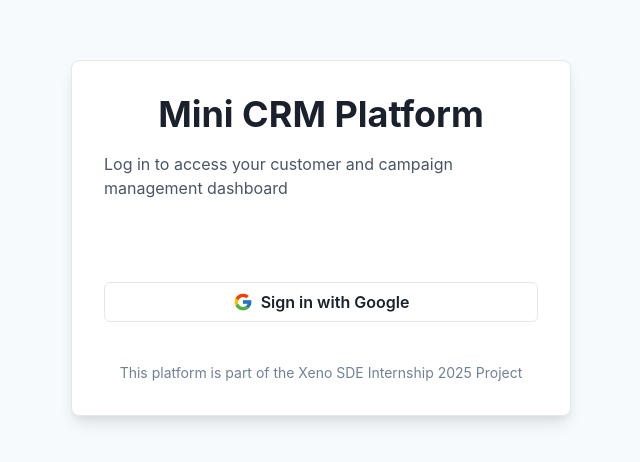
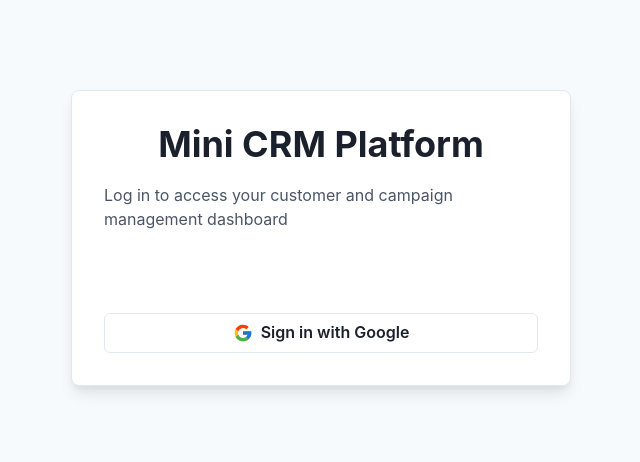
Before and after one commit to SoumyadipOjha/SmartServe-CRM-Frontend, a React (Create React App) app: page /login in a window 1280 px wide. Shown: the part 162-624 px from the top of the page, without its empty margins (319-959 px from the left). Built offline with nearby package versions, Linux system fonts and the light colour scheme.

Commit message:
fixed error for 'dashboard:cant read properties of null'

```diff
--- a/src/pages/Dashboard.tsx
+++ b/src/pages/Dashboard.tsx
@@ -399,7 +399,10 @@ const Dashboard: React.FC = () => {
                   <Flex p={4} justify="space-between" align="center">
                     <Box>
                       <Text fontWeight="bold" color={textColor}>
-                        {typeof order.customer === 'object' ? order.customer.name : 'Customer'}
+                       {order.customer && typeof order.customer === 'object' && order.customer.name
+  ? order.customer.name
+  : 'Unknown Customer'}
+
                       </Text>
                       <Text fontSize="sm" color={subtleText}>
                         {new Date(order.orderDate).toLocaleDateString()} • Order #{order._id.slice(-4)}
--- a/src/pages/Login.tsx
+++ b/src/pages/Login.tsx
@@ -43,10 +43,6 @@ const Login: React.FC = () => {
           >
             Sign in with Google
           </Button>
-
-          <Text fontSize="sm" color="gray.500" mt={6} textAlign="center">
-            This platform is part of the Xeno SDE Internship 2025 Project
-          </Text>
         </VStack>
       </Box>
     </Flex>
```
Also changed, not shown: src/types/customer.ts (added, +10 -0 lines).
